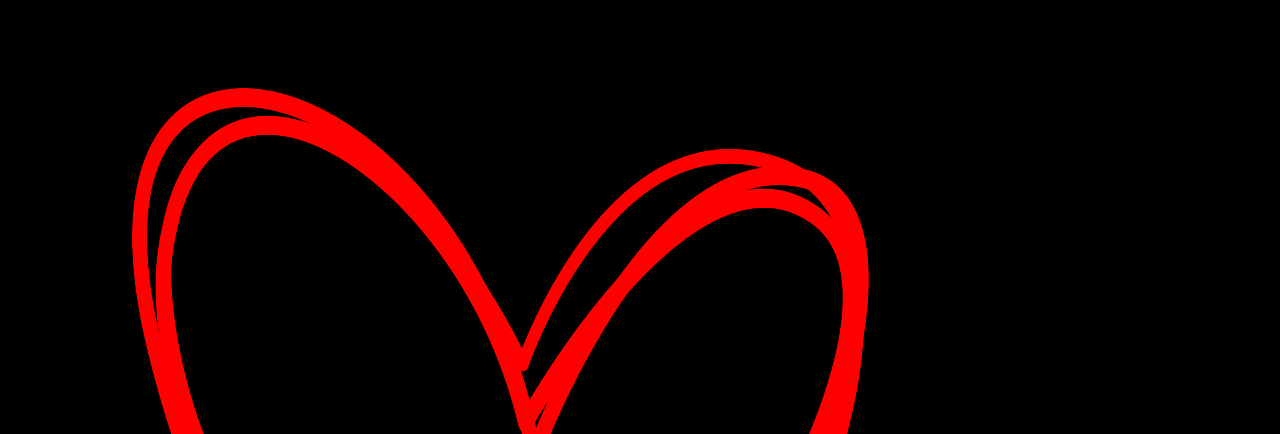
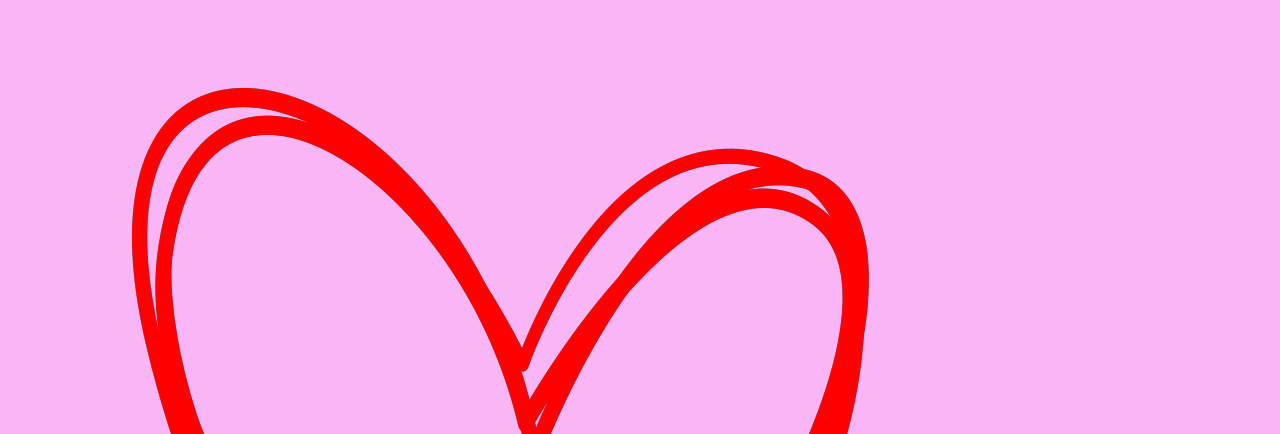
Before and after one commit to makotosoul/phunuvn.github.io, a plain HTML site: page index.html in a window 1280 px wide. Shown: the top 434 px of the page. Drawn offline with Linux system fonts and the light colour scheme.

Commit message:
Update index.html

```diff
--- a/index.html
+++ b/index.html
@@ -8,7 +8,7 @@
       justify-content: center;
       min-height: 100vh;
       margin: 0;
-      background-color: black;
+      background-color: #fab6f4;
       overflow: hidden;
     }
 
```
